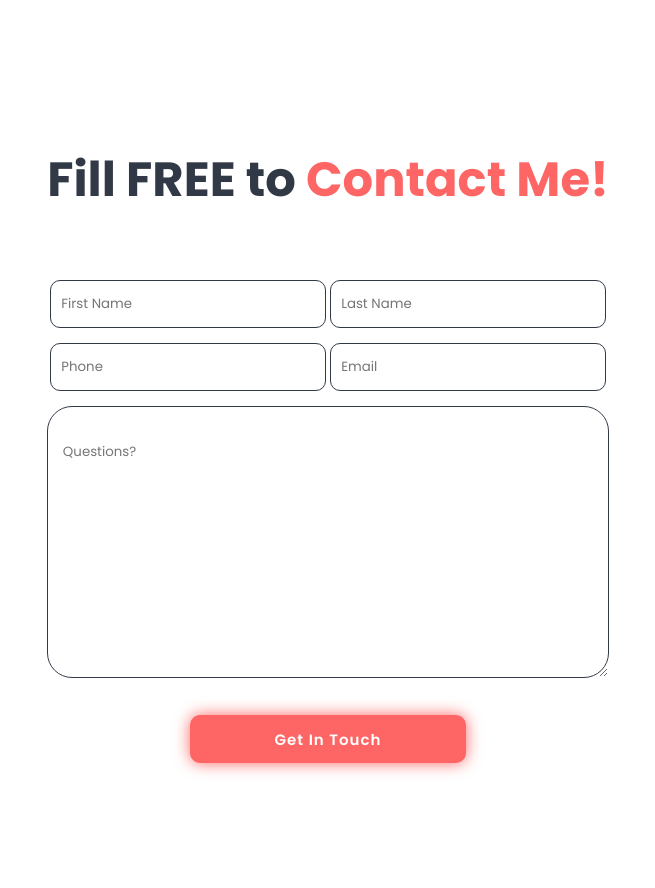
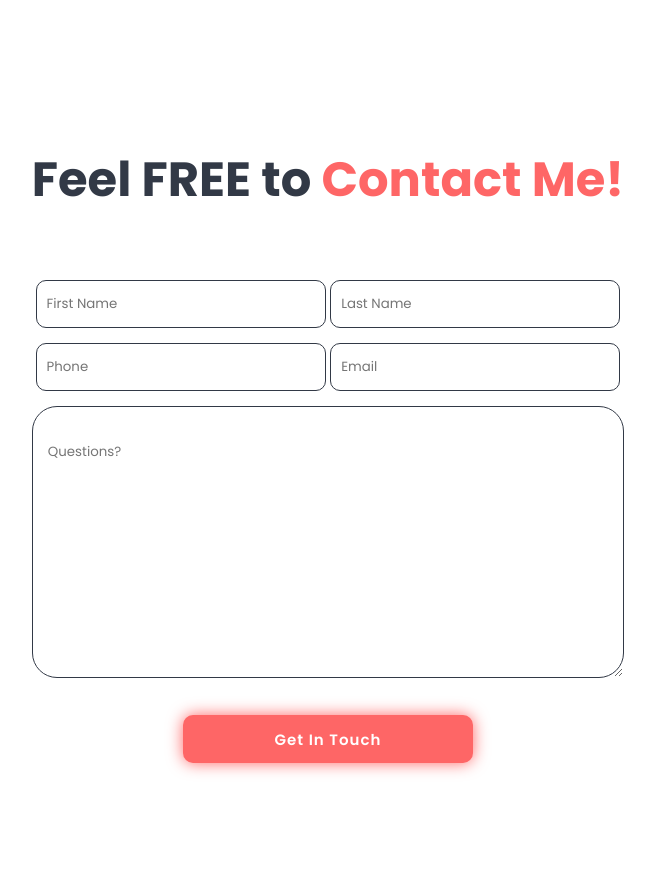
Before and after one commit to Nedrick-Rondre/Portfolio2, a plain HTML site: page index.html in a window 1280 px wide. Shown: the part 2160-3048 px from the top of the page, without its empty margins (312-967 px from the left). Drawn offline with nearby package versions, Linux system fonts and the light colour scheme.

Commit message:
Update index.html

```diff
--- a/index.html
+++ b/index.html
@@ -127,7 +127,7 @@
 
         <!--Contact section-->
         <section class="contact" id="contact">
-            <h2> Fill FREE to <span>Contact Me!</span></h2>
+            <h2> Feel FREE to <span>Contact Me!</span></h2>
 
             <form action="#">
                 <div class="input-box">
```
